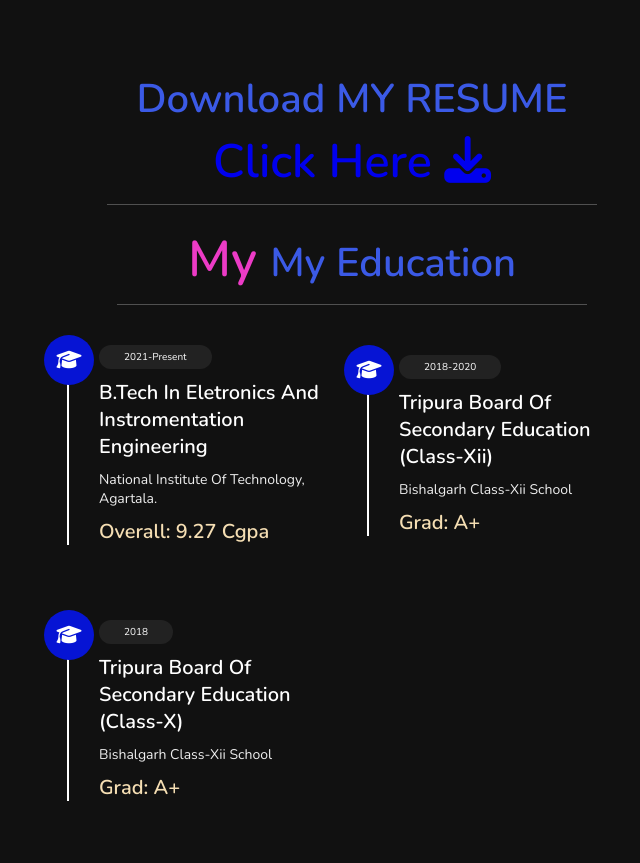
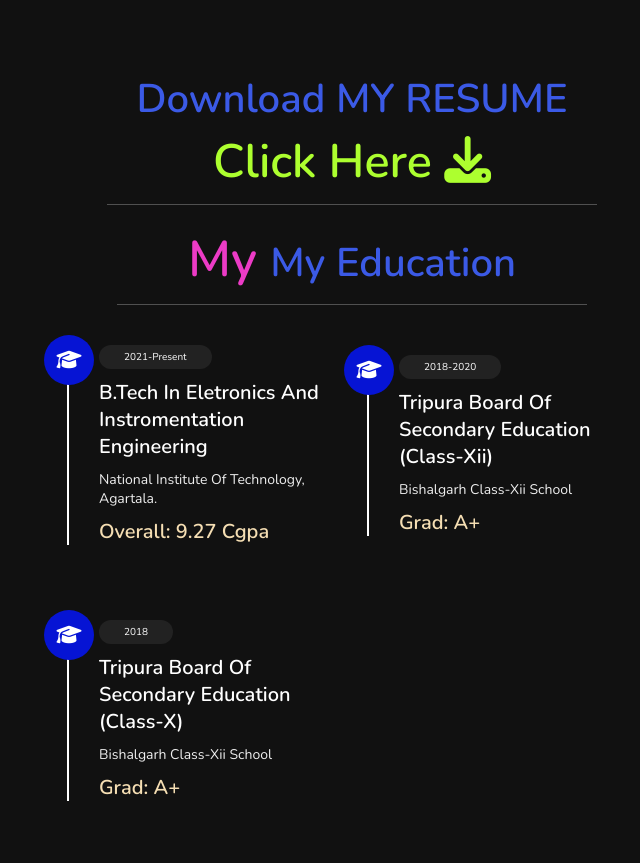
Before and after one commit to bhulan/MY_Portfolio, a plain HTML site: page index.html in a window 1280 px wide. Shown: the part 880-1743 px from the top of the page, without its empty margins (463-1103 px from the left). Drawn offline with nearby package versions, Linux system fonts and the light colour scheme.

Commit message:
Update style .css

```diff
--- a/style .css
+++ b/style .css
@@ -398,3 +398,6 @@ header .navbar ul li a:hover{
     }
 
  }
+.download{
+    color: greenyellow;
+ }
```
